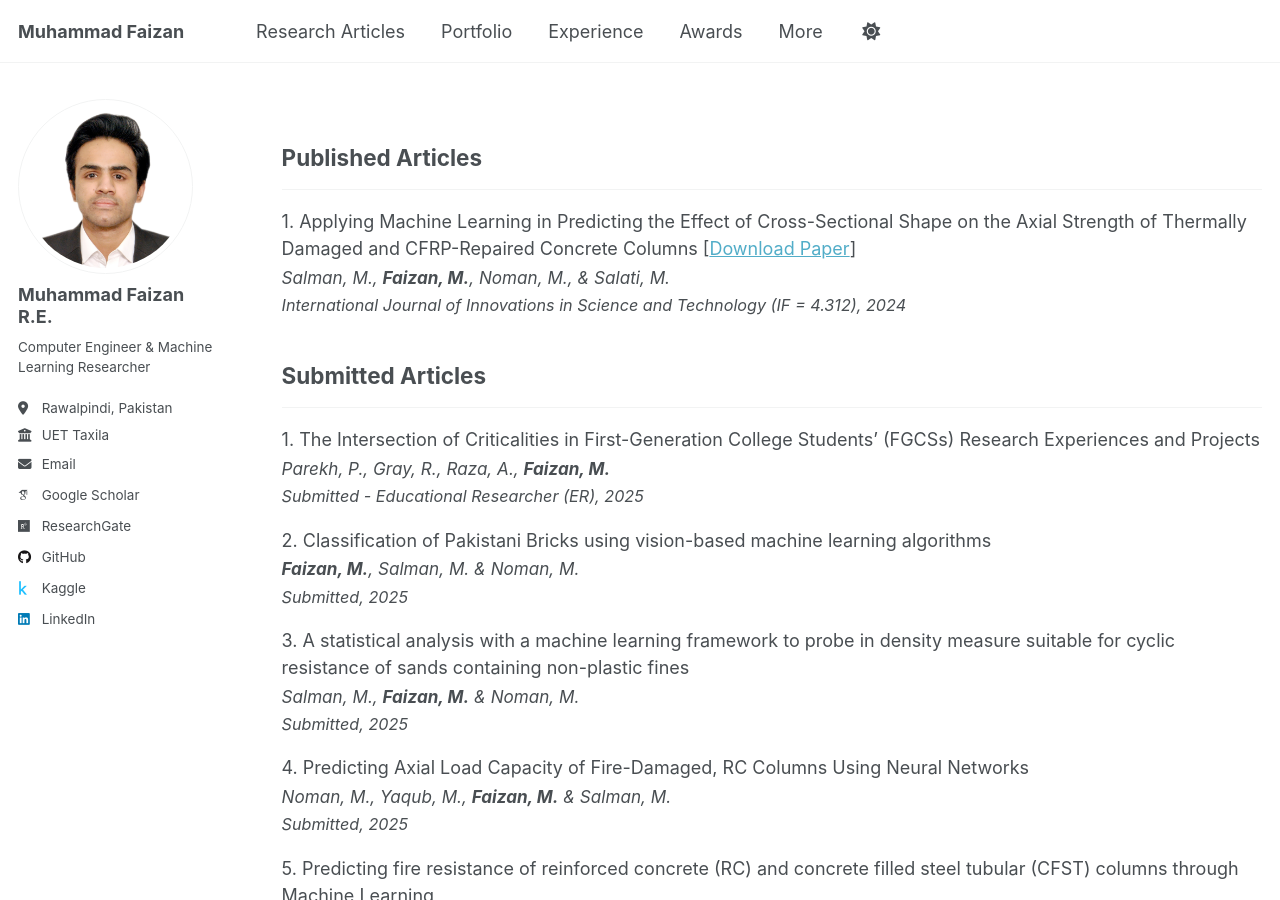
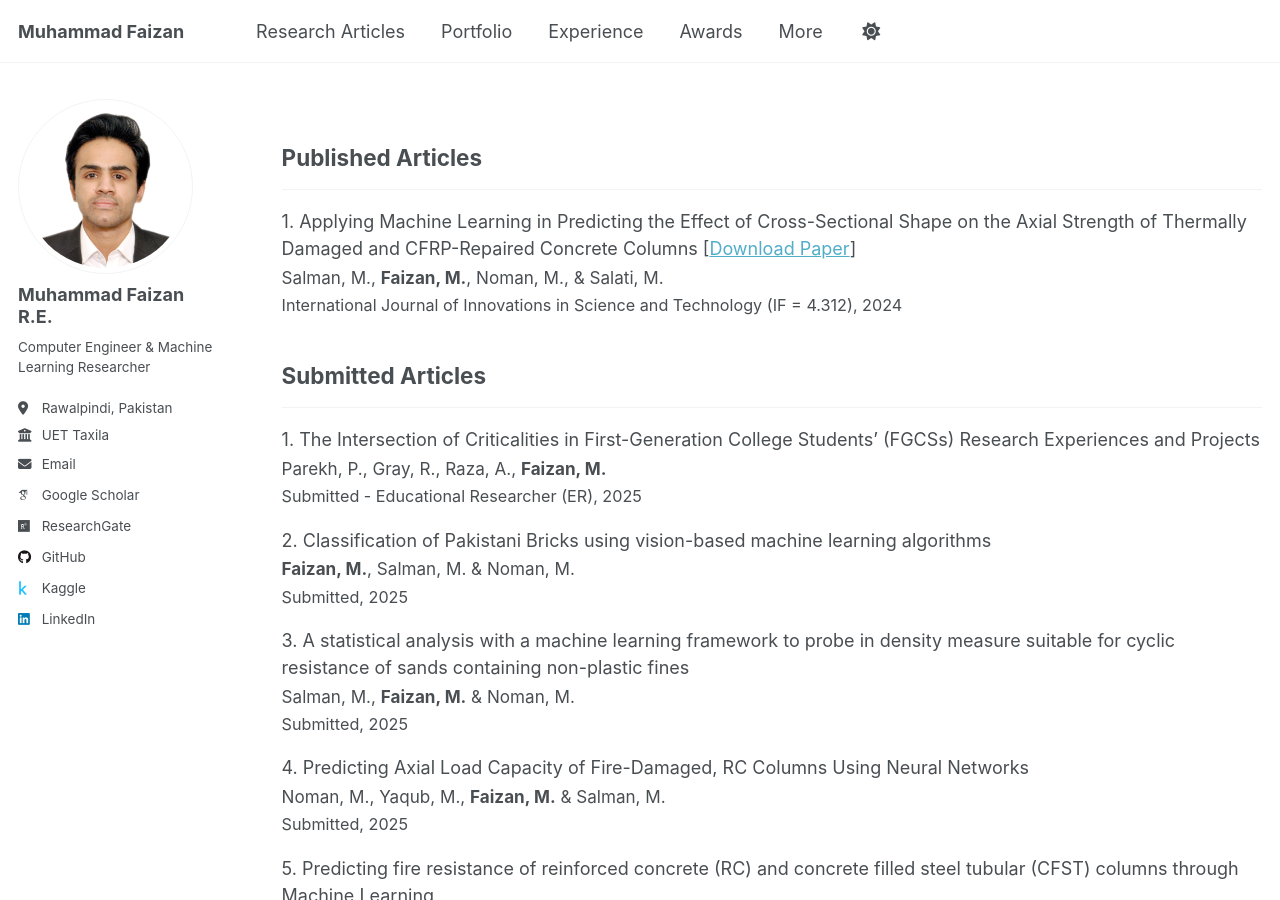
Before and after one commit to MuhammadFaizan99/MuhammadFaizan99.github.io, a Jekyll site: the page built from _pages/publications.html, in a window 1280 px wide and 900 px high. Built offline with Jekyll 4.4.1, drawn with Linux system fonts in a browser that asks for light colours; some web fonts are replaced; a script that is not in the unit is left out.

Commit message:
Update archive-single.html

```diff
--- a/_includes/archive-single.html
+++ b/_includes/archive-single.html
@@ -70,17 +70,17 @@
     </p>
 
     {% if post.citation and is_active == false %}
-      <p class="archive__item-authors" style="margin:0.15rem 0 0 0; font-size:0.95em; font-style:italic;">
+      <p class="archive__item-authors" style="margin:0.15rem 0 0 0; font-size:0.95em;">
         {{ post.citation }}
       </p>
     {% endif %}
 
     {% if post.collection == 'publications' %}
-      <p class="archive__item-venue" style="margin:0.15rem 0 0 0; font-size:0.9em; font-style:italic;">
+      <p class="archive__item-venue" style="margin:0.15rem 0 0 0; font-size:0.9em;">
         {{ post.venue }}{% if post.date %}, {{ post.date | date: "%Y" }}{% endif %}
       </p>
     {% elsif post.collection == 'teaching' %}
-      <p style="margin:0.15rem 0 0 0;">{{ post.type }}, <i>{{ post.venue }}</i>, {{ post.date | default: "1900-01-01" | date: "%Y" }}</p>
+      <p style="margin:0.15rem 0 0 0;">{{ post.type }}, {{ post.venue }}, {{ post.date | default: "1900-01-01" | date: "%Y" }}</p>
     {% elsif post.date %}
       <p class="page__date" style="margin:0.15rem 0 0 0;">
         <strong><i class="fa fa-fw fa-calendar" aria-hidden="true"></i> {{ site.data.ui-text[site.locale].date_label | default: "Published:" }}</strong>
```
